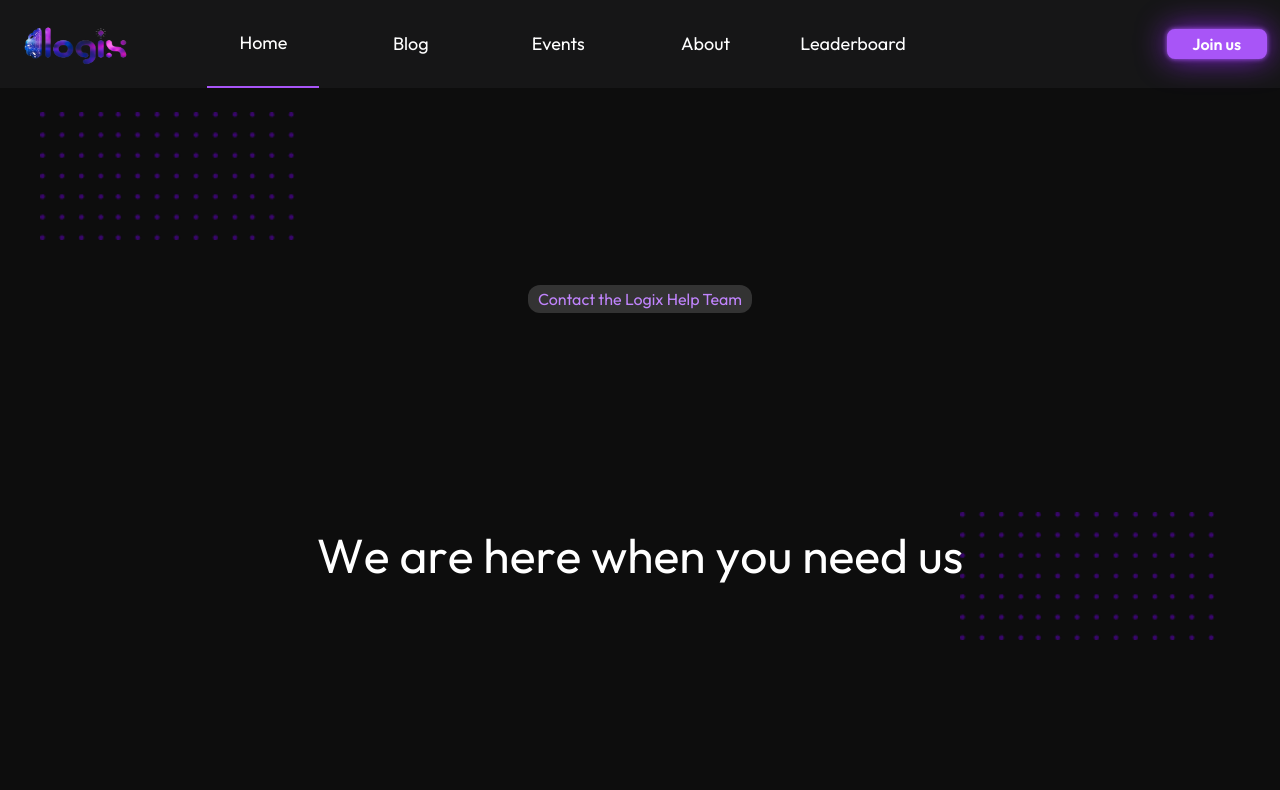
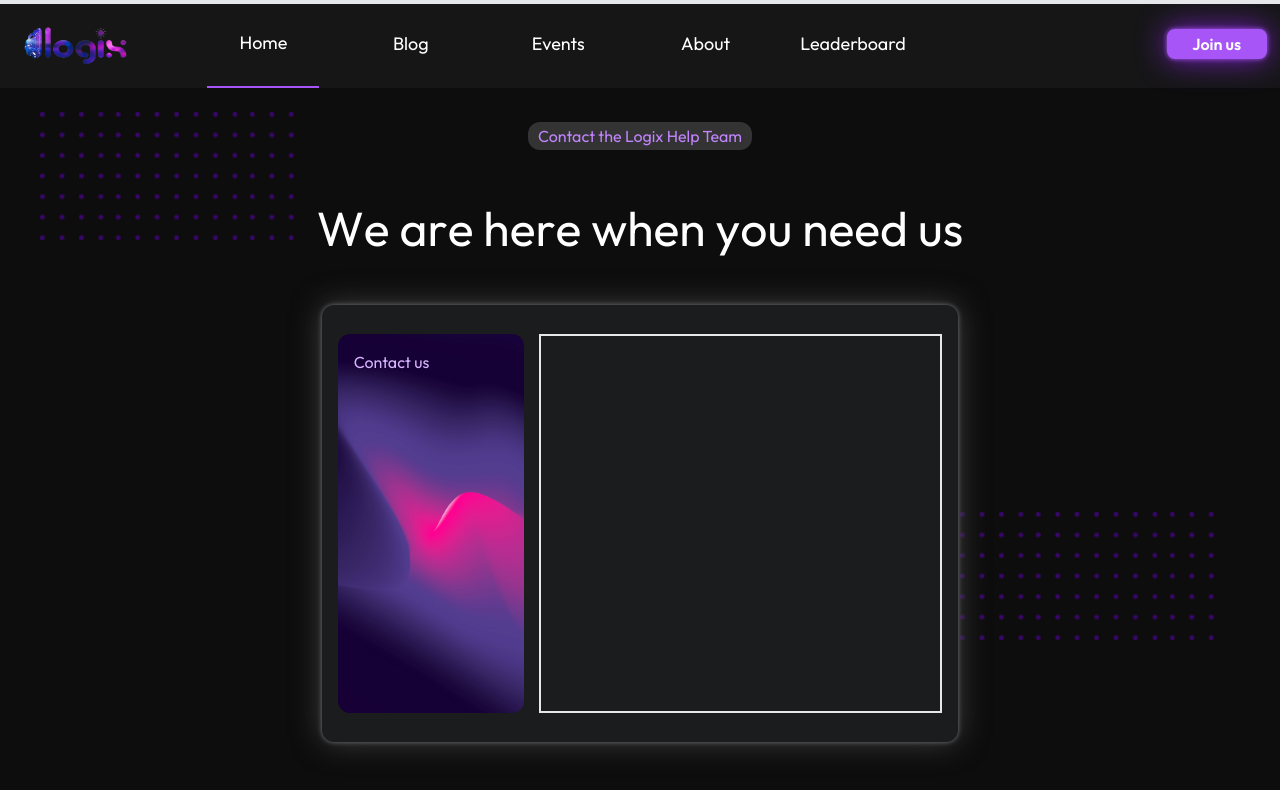
Before and after one commit to Tanmay-vats-sharma/Logix, a React (Vite) app in the folder Logix_Frontend/: page /events in a window 1280 px wide. Shown: the top 790 px of the page. Built offline with nearby package versions, Linux system fonts and the light colour scheme; a web font is replaced by a local one; what tailwindcss-motion would draw is missing.

Commit message:
ProgressScrollBar Added

```diff
--- a/Logix_Frontend/src/components/Layout.jsx
+++ b/Logix_Frontend/src/components/Layout.jsx
@@ -1,6 +1,6 @@
 import React from "react";
 import Cursor from "../components/Cursor.jsx";
-import Header from "../components/common/Header";
+import Header from "../components/common/Header/Header.jsx";
 import Dotsbox from "./common/Dots.jsx";
 import { Outlet } from "react-router-dom";
 import BackToTopButton from "../components/BackToTopButton";
--- a/Logix_Frontend/src/components/common/Header.jsx
+++ /dev/null
@@ -1,113 +0,0 @@
-import React, { useState, useEffect } from "react";
-import { Link } from "react-router-dom";
-import Button from "./button";
-import Logo from "../../assets/logix.png";
-import HamburgerMenu from "./Hamburger";
-
-const Navbar = ({ id }) => {
-  const [activeIndex, setActiveIndex] = useState(0);
-  const [hoverStyle, setHoverStyle] = useState({
-    left: 0,
-    width: 0,
-    opacity: 0,
-  });
-  const [isMenuOpen, setIsMenuOpen] = useState(false);
-  const [isMobile, setIsMobile] = useState(window.innerWidth <= 768);
-
-  const menuItems = [
-    { name: "Home", path: "/" },
-    { name: "Blog", path: "/blog" },
-    { name: "Events", path: "/events" },
-    { name: "About", path: "/about" },
-    { name: "Leaderboard", path: "/leaderboard" },
-  ];
-
-  useEffect(() => {
-    const handleResize = () => {
-      setIsMobile(window.innerWidth <= 768);
-    };
-
-    window.addEventListener("resize", handleResize);
-
-    return () => window.removeEventListener("resize", handleResize);
-  }, []);
-
-  const handleMouseEnter = (e, index) => {
-    const { left, width } = e.target.getBoundingClientRect();
-    const navbarLeft = document
-      .querySelector(".navbar")
-      .getBoundingClientRect().left;
-    setHoverStyle({ left: left - navbarLeft, width: width, opacity: 1 });
-  };
-
-  const handleMouseLeave = () => {
-    setHoverStyle({ ...hoverStyle, opacity: 0 });
-  };
-
-  const handleClick = (index) => {
-    setActiveIndex(index);
-  };
-
-  const toggleMenu = () => {
-    setIsMenuOpen(!isMenuOpen);
-  };
-
-  return (
-    <div
-      id={id}
-      className="fixed w-full px-2 flex items-center z-[1] text-white animate-navbar bg-zinc-800/40 border-gray-50"
-    >
-      <div className="w-11/12 h-full flex items-center justify-between md:justify-start">
-        <div className="h-14 w-28 mr-10 ml-3">
-          <img src={Logo} alt="Logo" className="h-[100%] w-[100%]" />
-        </div>
-
-        <div className="navbar h-full hidden md:flex w-4/6 justify-evenly items-center relative">
-          <div
-            className="hover-bg hover:h-8 absolute h-8 bg-purple-500 rounded-lg neon-purple-shadow transition-all duration-300 pointer-events-none"
-            style={{
-              left: hoverStyle.left,
-              width: hoverStyle.width,
-              opacity: hoverStyle.opacity,
-              zIndex: 1,
-            }}
-          ></div>
-          {menuItems.map((item, index) => (
-            <Link
-              key={index}
-              to={item.path}
-              className={`item  rounded-lg w-28 flex justify-center items-center text-white text-lg cursor-pointer relative z-20 ${
-                activeIndex === index
-                  ? "h-[100%] rounded-none border-b-2 border-purple-500"
-                  : ""
-              }`}
-              onMouseEnter={(e) => handleMouseEnter(e, index)}
-              onMouseLeave={handleMouseLeave}
-              onClick={() => handleClick(index)}
-            >
-              {item.name}
-            </Link>
-          ))}
-        </div>
-
-        <div className="md:hidden">
-          <button className="text-white text-4xl" onClick={toggleMenu}>
-            {isMenuOpen ? "☰" : "☰"}
-          </button>
-        </div>
-      </div>
-
-      {!isMobile && <Button height="30px" width="100px" value="Join us" />}
-
-      {isMenuOpen && (
-        <HamburgerMenu
-          isMenuOpen={isMenuOpen}
-          menuItems={menuItems}
-          toggleMenu={toggleMenu}
-        />
-      )}
-    </div>
-  );
-};
-
-export default Navbar;
--- a/Logix_Frontend/src/components/common/Hamburger.jsx
+++ b/Logix_Frontend/src/components/common/Header/Hamburger.jsx
@@ -1,6 +1,6 @@
 import React from "react";
 import { Link } from "react-router-dom";
-import Button from "./button";
+import Button from "../Button";
 
 const HamburgerMenu = ({ isMenuOpen, toggleMenu, menuItems }) => {
   return (
--- /dev/null
+++ b/Logix_Frontend/src/components/common/Header/Header.jsx
@@ -0,0 +1,117 @@
+import React, { useState, useEffect } from "react";
+import { Link } from "react-router-dom";
+import Button from "../Button";
+import Logo from "../../../assets/logix.png";
+import HamburgerMenu from "./Hamburger";
+import ProgressBar from "./ProgressScrollbar";
+
+const Navbar = ({ id }) => {
+  const [activeIndex, setActiveIndex] = useState(0);
+  const [hoverStyle, setHoverStyle] = useState({
+    left: 0,
+    width: 0,
+    opacity: 0,
+  });
+  const [isMenuOpen, setIsMenuOpen] = useState(false);
+  const [isMobile, setIsMobile] = useState(window.innerWidth <= 768);
+
+  const menuItems = [
+    { name: "Home", path: "/" },
+    { name: "Blog", path: "/blog" },
+    { name: "Events", path: "/events" },
+    { name: "About", path: "/about" },
+    { name: "Leaderboard", path: "/leaderboard" },
+  ];
+
+  useEffect(() => {
+    const handleResize = () => {
+      setIsMobile(window.innerWidth <= 768);
+    };
+
+    window.addEventListener("resize", handleResize);
+
+    return () => window.removeEventListener("resize", handleResize);
+  }, []);
+
+  const handleMouseEnter = (e, index) => {
+    const { left, width } = e.target.getBoundingClientRect();
+    const navbarLeft = document
+      .querySelector(".navbar")
+      .getBoundingClientRect().left;
+    setHoverStyle({ left: left - navbarLeft, width: width, opacity: 1 });
+  };
+
+  const handleMouseLeave = () => {
+    setHoverStyle({ ...hoverStyle, opacity: 0 });
+  };
+
+  const handleClick = (index) => {
+    setActiveIndex(index);
+  };
+
+  const toggleMenu = () => {
+    setIsMenuOpen(!isMenuOpen);
+  };
+
+  return (
+    <div>
+      <div
+        id={id}
+        className="fixed w-full px-2 flex items-center z-[1] text-white animate-navbar bg-zinc-800/40 border-gray-50"
+      >
+        <div className="w-11/12 h-full flex items-center justify-between md:justify-start">
+          <div className="h-14 w-28 mr-10 ml-3">
+            <img src={Logo} alt="Logo" className="h-[100%] w-[100%]" />
+          </div>
+
+          <div className="navbar h-full hidden md:flex w-4/6 justify-evenly items-center relative">
+            <div
+              className="hover-bg hover:h-8 absolute h-8 bg-purple-500 rounded-lg neon-purple-shadow transition-all duration-300 pointer-events-none"
+              style={{
+                left: hoverStyle.left,
+                width: hoverStyle.width,
+                opacity: hoverStyle.opacity,
+                zIndex: 1,
+              }}
+            ></div>
+            {menuItems.map((item, index) => (
+              <Link
+                key={index}
+                to={item.path}
+                className={`item  rounded-lg w-28 flex justify-center items-center text-white text-lg cursor-pointer relative z-20 ${
+                  activeIndex === index
+                    ? "h-[100%] rounded-none border-b-2 border-purple-500"
+                    : ""
+                }`}
+                onMouseEnter={(e) => handleMouseEnter(e, index)}
+                onMouseLeave={handleMouseLeave}
+                onClick={() => handleClick(index)}
+              >
+                {item.name}
+              </Link>
+            ))}
+          </div>
+
+          <div className="md:hidden">
+            <button className="text-white text-4xl" onClick={toggleMenu}>
+              {isMenuOpen ? "☰" : "☰"}
+            </button>
+          </div>
+        </div>
+
+        {!isMobile && <Button height="30px" width="100px" value="Join us" />}
+
+        {isMenuOpen && (
+          <HamburgerMenu
+            isMenuOpen={isMenuOpen}
+            menuItems={menuItems}
+            toggleMenu={toggleMenu}
+          />
+        )}
+      </div>
+      <ProgressBar />
+    </div>
+  );
+};
+
+export default Navbar;
--- /dev/null
+++ b/Logix_Frontend/src/components/common/Header/ProgressScrollbar.jsx
@@ -0,0 +1,30 @@
+import React, { useState, useEffect } from "react";
+
+const ProgressScrollbar = () => {
+  const [scrollPercentage, setScrollPercentage] = useState(0);
+
+  const handleScroll = () => {
+    const scrollTop = document.documentElement.scrollTop;
+    const scrollHeight =
+      document.documentElement.scrollHeight -
+      document.documentElement.clientHeight;
+    const scrolled = (scrollTop / scrollHeight) * 100;
+    setScrollPercentage(scrolled);
+  };
+
+  useEffect(() => {
+    window.addEventListener("scroll", handleScroll);
+    return () => window.removeEventListener("scroll", handleScroll);
+  }, []);
+
+  return (
+    <div className="fixed top-0 left-0 w-full h-1 bg-gray-200 z-50">
+      <div
+        className="h-1 bg-purple-500 neon-purple-shadow transition-all duration-100"
+        style={{ width: `${scrollPercentage}%` }}
+      ></div>
+    </div>
+  );
+};
+
+export default ProgressScrollbar;
--- a/Logix_Frontend/src/components/pages/eventPage/ContactUs.jsx
+++ b/Logix_Frontend/src/components/pages/eventPage/ContactUs.jsx
@@ -1,4 +1,5 @@
 import React from "react";
+import Contactbg from "../../../assets/contact-bg.png"
 import { TextEffect } from "../../motion-ui/TextEffect";
 const ContactUs = () => {
   return (
@@ -43,6 +44,16 @@ const ContactUs = () => {
             We are here when you need us
           </TextEffect>{" "}
         </div>
+        <div className="bg-[#1b1c1d] w-2/4 h-3/5 rounded-xl neon-neutral-shadow  flex justify-around items-center p-2">
+          <div
+            className="h-[90%] rounded-xl w-[30%] bg-cover bg-center flex flex-col p-4  "
+            style={{ backgroundImage: `url(${Contactbg})` }}
+          >
+            <div className="text-purple-300">Contact us</div>
+          </div>
+
+          <div className="h-[90%] border-2 w-[65%]"></div>
+        </div>
       </section>
     </>
   );
```
